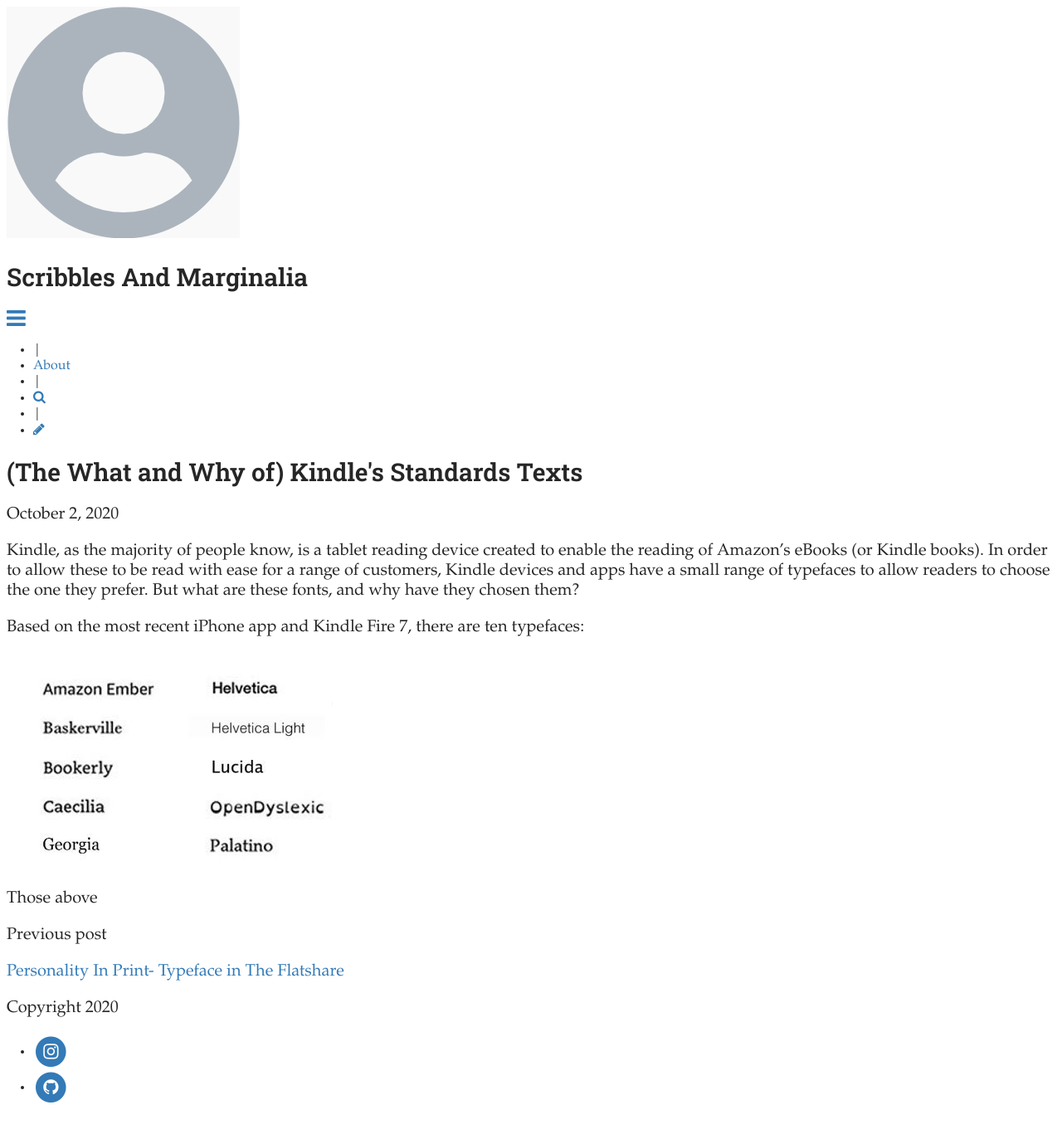
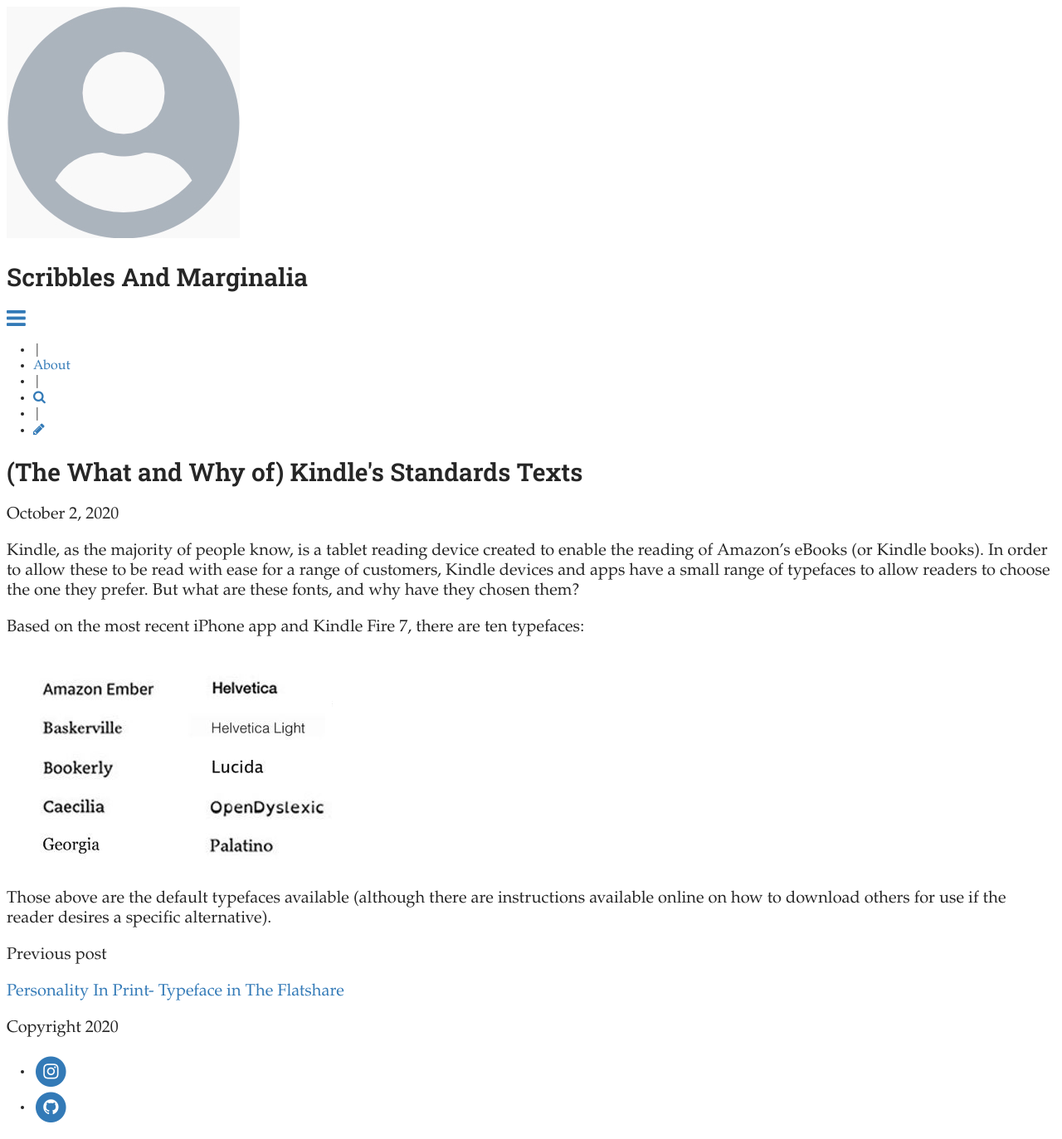
Before and after one commit to eyescroll/BrookesBlog, a Jekyll site: the page built from _posts/2020-10-02-the-what-and-why-of-kindles-standards-texts.md, in a window 1280 px wide. Shown: the whole page at 83% size. Built offline with Jekyll 4.4.1, drawn with Linux system fonts in a browser that asks for light colours; some web fonts are replaced; before the commit the page ends 1349 px from its top, so only the background shows below that.

Commit message:
Update Post “2020-10-02-the-what-and-why-of-kindles-standards-texts”

```diff
--- a/_posts/2020-10-02-the-what-and-why-of-kindles-standards-texts.md
+++ b/_posts/2020-10-02-the-what-and-why-of-kindles-standards-texts.md
@@ -12,4 +12,4 @@
 
 ![](../uploads/article2-known-kindlefonts.jpg "(Known) Kindle Fonts")
 
-Those above
+Those above are the default typefaces available (although there are instructions available online on how to download others for use if the reader desires a specific alternative).
```
